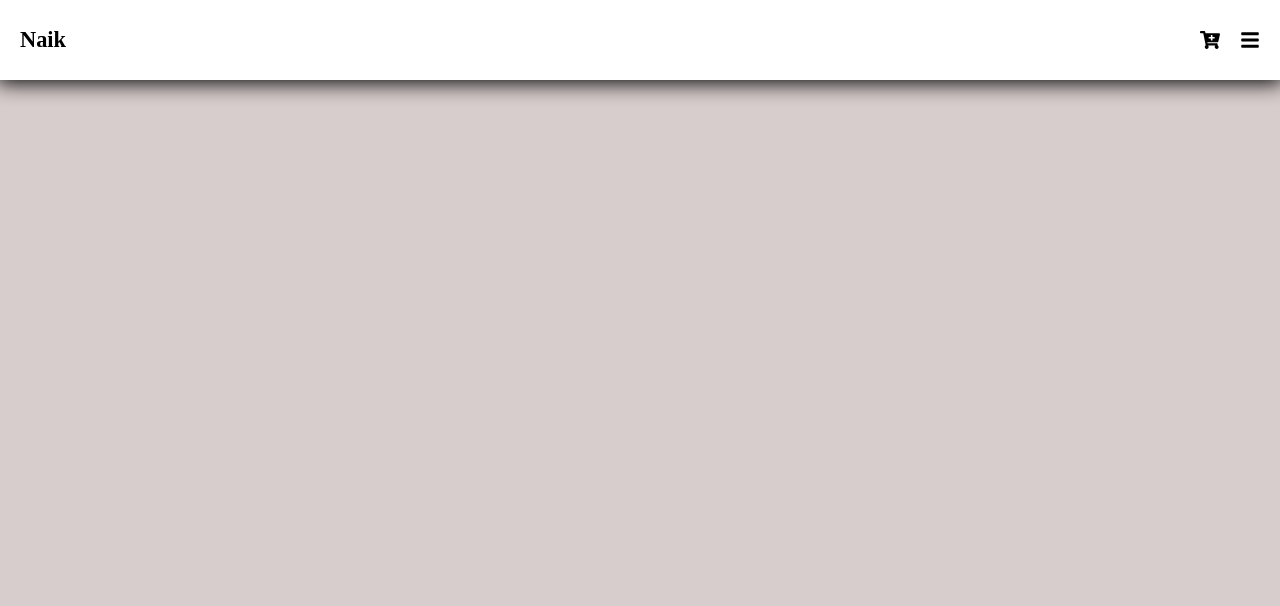
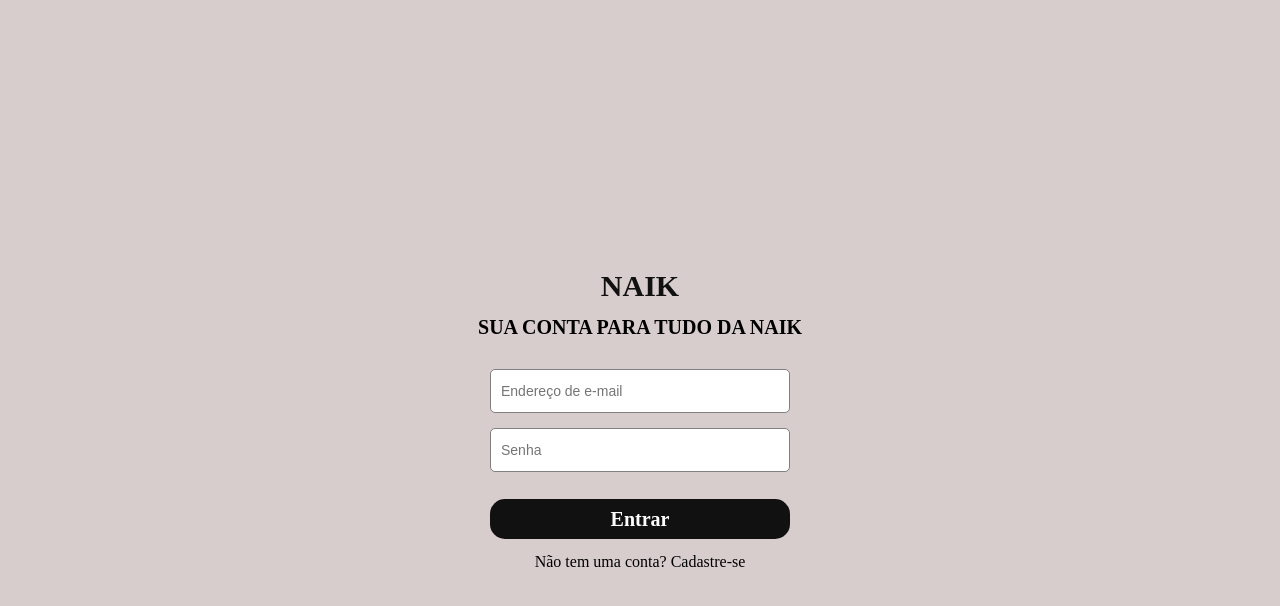
Before and after one commit to JoaoGracindo/projeto15-naikstore-front, a React (Create React App) app: page /sign-in in a window 1280 px wide. Shown: the top 606 px of the page. Built offline with nearby package versions, Linux system fonts and the light colour scheme.

Commit message:
SignIn-SingUp-front

```diff
--- a/src/App.js
+++ b/src/App.js
@@ -1,19 +1,19 @@
 import { BrowserRouter, Route, Routes} from 'react-router-dom';
-import React, { useState } from 'react';
 import './shared/reset.css';
 
-import Navbar from './components/navbar/Navbar';
 import SignIn from './components/singIn/SingIn';
+import SignUp from './components/singUp/SingUp';
+import { Home } from './components/Home';
 
 
 function App() {
-  const [online, setOnline] = useState(false);
 
   return (
     <BrowserRouter>
-        <Navbar online={online} setOnline={setOnline} />
         <Routes>
+        <Route path="/" element={<Home/>} />
         <Route path='/sign-in' element={<SignIn/>} />
+        <Route path='/sign-up' element={<SignUp/>} />
         </Routes>
       </BrowserRouter>
   );
--- /dev/null
+++ b/src/components/Home.js
@@ -0,0 +1,9 @@
+import React, { useState } from 'react';
+import Navbar from "./navbar/Navbar"
+
+export const Home = ()=>{
+    const [online, setOnline] = useState(false);
+    return(
+        <Navbar online={online} setOnline={setOnline} />
+    )
+}
--- a/src/components/singIn/SingIn.js
+++ b/src/components/singIn/SingIn.js
@@ -1,9 +1,48 @@
+import { useState, useContext } from "react";
+import { Link, useNavigate } from "react-router-dom";
+import AuthContext from "../../contexts/AuthContext";
+import { Input, Form, Container, Button } from "./signInStyled";
+
+
+
 const SignIn = () => {
+    const [email, setEmail] = useState('');
+    const [password, setPassword] = useState('');
+    //const { setToken } = useContext(AuthContext);
+    //const navigate = useNavigate();
+
+
+    function handleForm(e){
+        const userLogin = {
+            email,
+            password,
+        }
+
+        /*const promise = axios.post('localhost', userLogin)
+        promise.then( (res) => {
+            setToken(res.data.token);
+            navigate("/")
+        }
+            )*/
+        e.preventDefault();
+    }
 
     return (
-        <>
+        <Container>
+                <h1>NAIK</h1>
+                <p>SUA CONTA PARA TUDO DA NAIK</p>
+            <Form onSubmit={handleForm} >
 
-        </>
+                <Input placeholder="Endereço de e-mail" type="email" value={email}OnChange={(e) => setEmail(e.target.value)}></Input>
+                <Input placeholder="Senha" type="password" value={password} onChange={(e) => setPassword(e.target.value)}></Input>
+
+                <Button type="submit">Entrar</Button>
+
+                <Link className="link" to="/sign-up">
+                <p>Não tem uma conta? Cadastre-se </p>
+                </Link>
+            </Form>
+        </Container>
     )
 }
 
--- /dev/null
+++ b/src/components/singIn/signInStyled.js
@@ -0,0 +1,68 @@
+import styled from "styled-components";
+
+export const Form = styled.form`
+  display: flex;
+  width: 400px;
+  margin-top: 20px;
+  flex-direction: column;
+  justify-content: center;
+  align-items: center;
+  gap: 15px;
+
+  >p {
+    margin-top: 20px;
+  }
+`;
+
+export const Container = styled.div`
+    display: flex;
+    width: 100%;
+    height: 100vh;
+    margin: 0 auto;
+    flex-direction: column;
+    justify-content: center;
+    align-items: center;
+
+    >h1 {
+    font-size: 30px;
+    font-weight: bold;
+    color: #111111;
+    margin-bottom: 16px;
+    margin-top: 40px;
+    }
+
+    >p {
+    font-size: 20px;
+    font-weight: bold;
+    color: #111111;
+    margin-bottom: 12px;
+    color: inherit;
+    }
+    .link{
+        color:black;
+        }
+
+`;
+
+export const Input = styled.input`
+  width: 300px;
+  height: 44px;
+  font-size: 14px;
+  padding: 10px;
+  border: 1px solid gray;
+  border-radius: 5px;
+`;
+
+export const Button = styled.button`
+  width: 300px;
+  border: none;
+  border-radius: 15px;
+  background-color: #111111;
+  padding: 10px;
+  font-size: 20px;
+  margin-top: 12px;
+  font-weight: bold;
+  color: white;
+  text-align: center;
+  cursor: pointer;
+`;
--- /dev/null
+++ b/src/components/singUp/SingUp.js
@@ -0,0 +1,60 @@
+import { useState, useContext } from "react";
+import { Link, useNavigate } from "react-router-dom";
+import AuthContext from "../../contexts/AuthContext";
+import { Input, Form, Container, Button } from "../singIn/signInStyled";
+
+
+
+const SignUp = () => {
+    const [name, setName] = useState('');
+    const [email, setEmail] = useState('');
+    const [password, setPassword] = useState('');
+    const [repeatPassword, setRepeatPassword] = useState('');
+    //const { setToken } = useContext(AuthContext);
+    //const navigate = useNavigate();
+
+
+    function handleForm(e){
+
+        if(password === repeatPassword){
+            const userRegister = {
+                name,
+                email,
+                password,
+                card:[],
+            }
+
+            /*const promise = axios.post('localhost', userLogin)
+            promise.then( (res) => {
+                setToken(res.data.token);
+                navigate("/")
+            }
+                )*/
+        } else{
+            alert("As senhas não sõa iguais")
+        }
+
+        e.preventDefault();
+    }
+
+    return (
+        <Container>
+                <h1>NAIK</h1>
+                <p>SUA CONTA PARA TUDO DA NAIK</p>
+            <Form onSubmit={handleForm} >
+
+                <Input placeholder="Nome" type="text" value={name} onChange={(e) =>  setName(e.target.value)}></Input>
+                <Input placeholder="Endereço de e-mail" type="email" value={email} onChange={(e) => setEmail(e.target.value)}></Input>
+                <Input placeholder="Senha"  type="password" value={password} onChange={(e) => setPassword(e.target.value)}></Input>
+                <Input placeholder="Confirme sua senha" type="password" value={repeatPassword} onChange={(e) => setRepeatPassword(e.target.value)}></Input>
+                <Button type="submit">Cadastra-se</Button>
+
+                <Link className="link" to="/sign-in">
+                <p>Já tem uma conta? Faça login </p>
+                </Link>
+            </Form>
+        </Container>
+    )
+}
+
+export default SignUp;
--- /dev/null
+++ b/src/contexts/AuthContext.js
@@ -0,0 +1,15 @@
+import { useState, createContext } from 'react';
+
+
+export const AuthContext = createContext();
+
+export default function AuthProvider({ children }) {
+
+  const [token, setToken] = useState("");
+
+  return (
+    <AuthContext.Provider value={{ token, setToken }}>
+      {children}
+    </AuthContext.Provider>
+  );
+}
```
